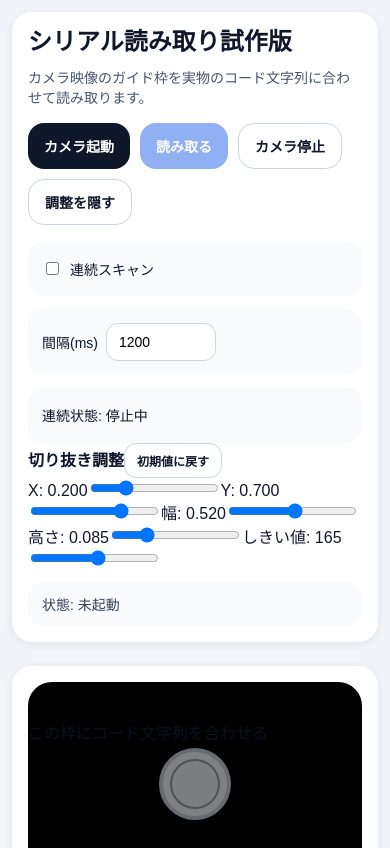
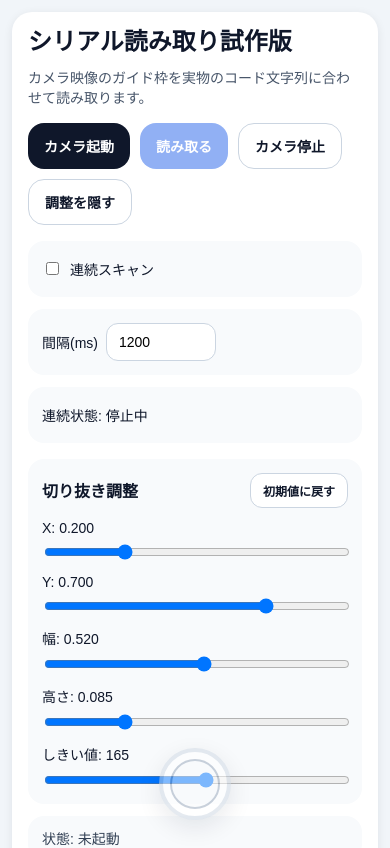
Before and after one commit to Da1-ichi/Sakurazaka_SerialNumber, a React (Vite) app: page / in a window 390 px wide. Shown: the top 848 px of the page. Built offline with nearby package versions, Linux system fonts and the light colour scheme.

Commit message:
Update styles.css
画面上での設定変更機能の追加

```diff
--- a/src/styles.css
+++ b/src/styles.css
@@ -486,4 +486,56 @@ input {
   top: 63%;
 }
 
+.adjuster-panel {
+  margin-top: 16px;
+  background: #f8fafc;
+  border-radius: 16px;
+  padding: 14px;
 }
+
+.adjuster-header {
+  display: flex;
+  align-items: center;
+  justify-content: space-between;
+  gap: 12px;
+  margin-bottom: 12px;
+}
+
+.adjuster-grid {
+  display: grid;
+  gap: 12px;
+}
+
+.slider-row {
+  display: grid;
+  gap: 6px;
+  font-size: 14px;
+}
+
+.slider-row input[type="range"] {
+  width: 100%;
+}
+
+.guide-box-manual {
+  position: absolute;
+  transform: none;
+  border: 4px solid #34d399;
+  border-radius: 16px;
+  box-shadow: 0 0 0 9999px rgba(0, 0, 0, 0.35);
+}
+
+.guide-label-manual {
+  position: absolute;
+  left: 50%;
+  top: 61%;
+  transform: translateX(-50%);
+  background: rgba(16, 185, 129, 0.92);
+  color: #ffffff;
+  border-radius: 999px;
+  padding: 6px 12px;
+  font-size: 12px;
+  font-weight: 700;
+  white-space: nowrap;
+}
+
+}
```
